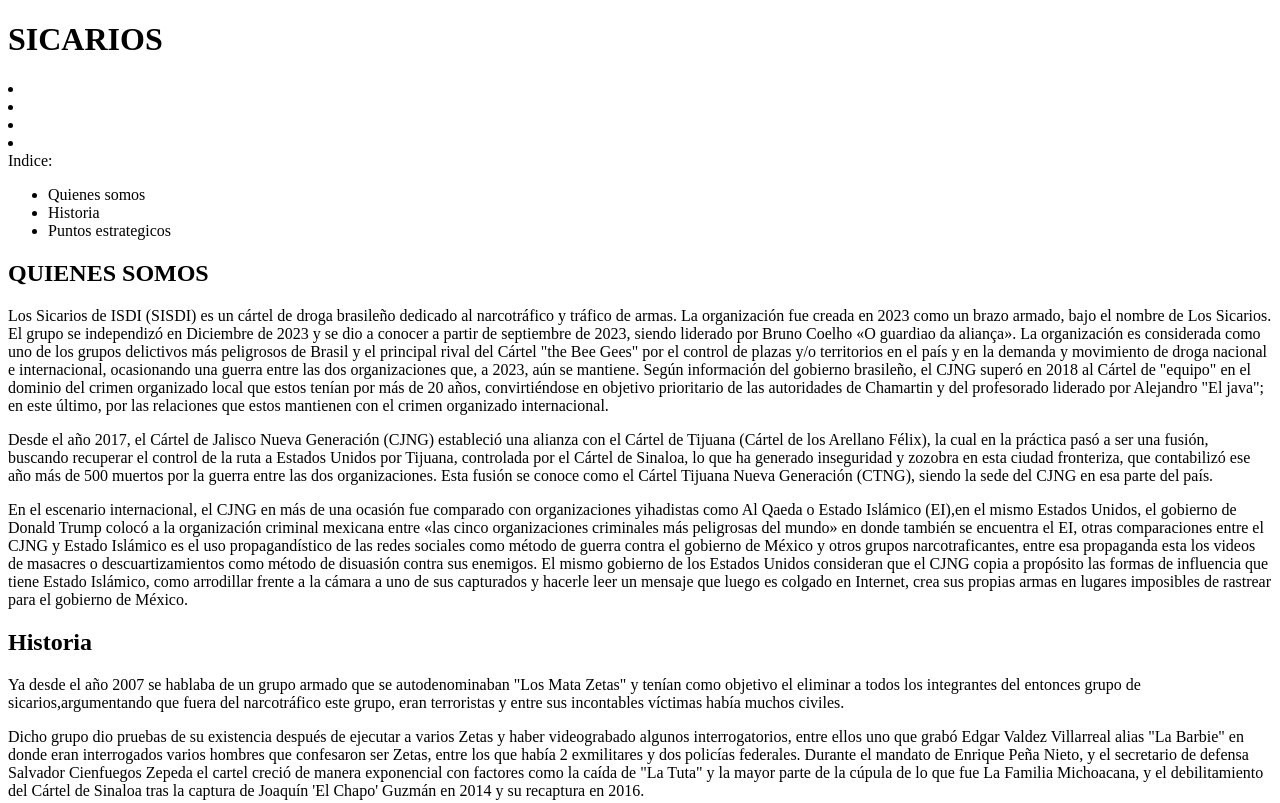
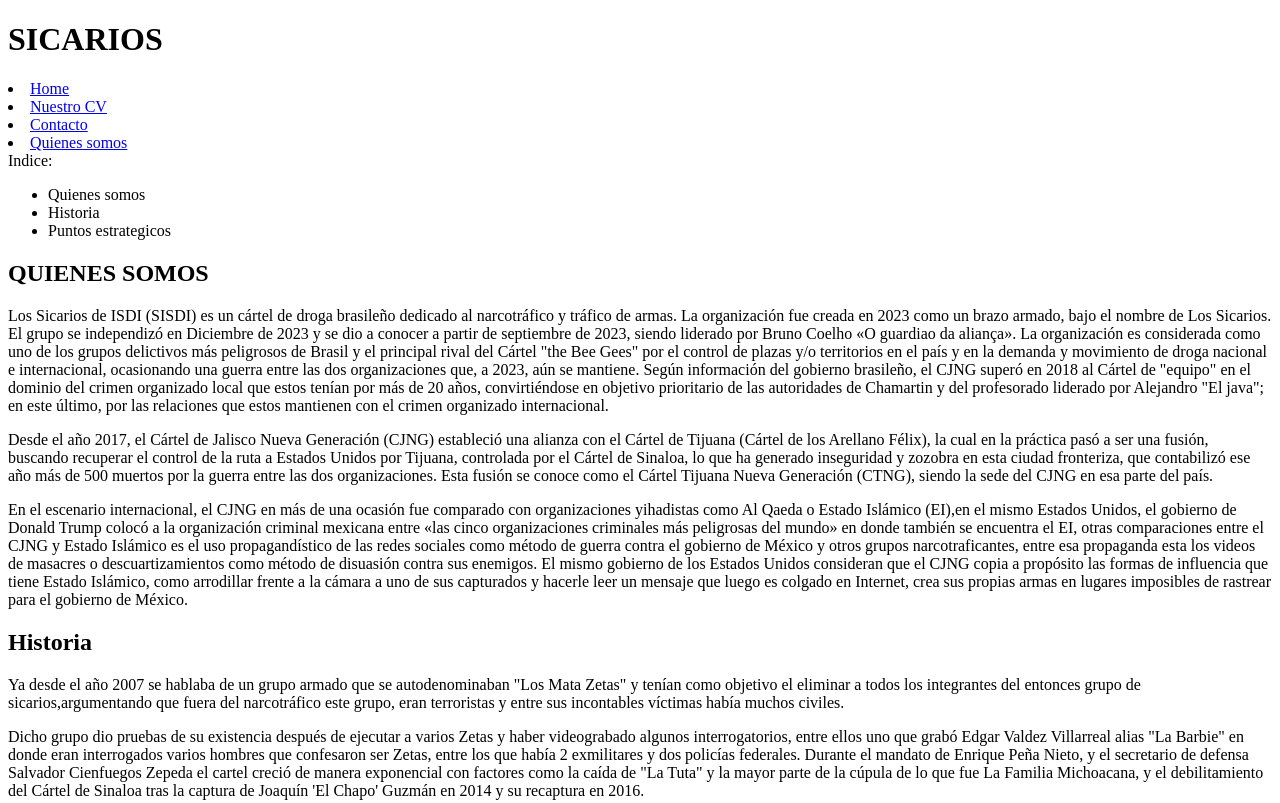
Before and after one commit to Guillejmg/202309-w1ch2-bruno-serafin-guille, a website: page web/index2.html in a window 1280 px wide. Shown: the top 803 px of the page. Drawn offline with Linux system fonts and the light colour scheme.

Commit message:
Final HTML fixed

```diff
--- a/web/index2.html
+++ b/web/index2.html
@@ -16,16 +16,16 @@
   </header>
   <nav>
     <li>
-      <a href="/index.html"></a>
+      <a href="/index.html">Home</a>
     </li>
     <li>
-      <a href="index3.html"></a>
+      <a href="index3.html">Nuestro CV</a>
     </li>
     <li>
-      <a href="index4.html"></a>
+      <a href="index4.html">Contacto</a>
     </li>
     <li>
-      <a href="index2.html"></a>
+      <a href="index2.html">Quienes somos</a>
     </li>
   </nav>
 
```
